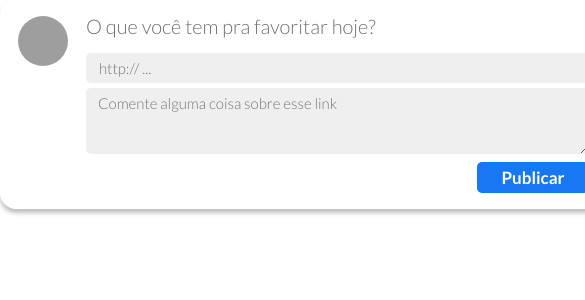
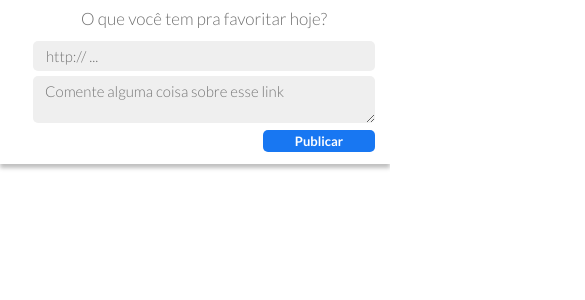
Before and after one commit to rabbithay/linkr, a React (Create React App) app: page /timeline in a window 390 px wide. Shown: the top 300 px of the page, 585 px wide, since content can reach past the window. Built offline with nearby package versions, Linux system fonts and the light colour scheme; grey boxes are pictures that could not be loaded.

Commit message:
mobile layout done

```diff
--- a/src/pages/Timeline/CreatePost.jsx
+++ b/src/pages/Timeline/CreatePost.jsx
@@ -114,6 +114,17 @@ const Container = styled.div`
 		height: 50px;
 		width: 50px;
 		border-radius: 26.5px;
+		@media(max-width: 600px){
+			display: none;
+		}
+	}
+
+	@media(max-width: 600px){
+		width: 100%;
+		height: 164px;
+		border-radius: 0;
+		justify-content: center;
+		padding: 10px 15px 12px 15px;
 	}
 `;
 
@@ -126,6 +137,11 @@ const PostContent = styled.div`
 		color: #707070;
 		font-size: 20px;
 		margin-bottom: 17px;
+		@media(max-width: 600px){
+			text-align: center;
+			font-size: 17px;
+			margin-bottom: 14px;
+		}
 	}
 
 	button{
@@ -140,6 +156,21 @@ const PostContent = styled.div`
 		font-size: 17px;
 		font-family: 'Lato', sans-serif;
 		font-weight: 700;
+		@media(max-width: 600px){
+			height: 22px;
+			right: 15px;
+			bottom: 12px;
+			font-size: 13px;
+		}
+	}
+
+	@media(max-width: 600px){
+		width: 100%;
+		align-items: center;
+
+		form{
+			width: 100%;
+		}
 	}
 `;
 
@@ -156,6 +187,9 @@ const Link = styled.input`
 		font-weight: 300;
 		color: #4a4a4a;
 		pointer-events: ${ props => props.loading? 'none':'initial'};
+		@media(max-width: 600px){
+			width: 100%;
+		}
 `;
 
 const LinkDescription = styled.textarea`
@@ -171,4 +205,9 @@ const LinkDescription = styled.textarea`
 		font-weight: 300;
 		color: #4a4a4a;
 		pointer-events: ${ props => props.loading? 'none':'initial'};
+
+		@media(max-width: 600px){
+			height: 47px;
+			width: 100%;
+		}
 `;
```
